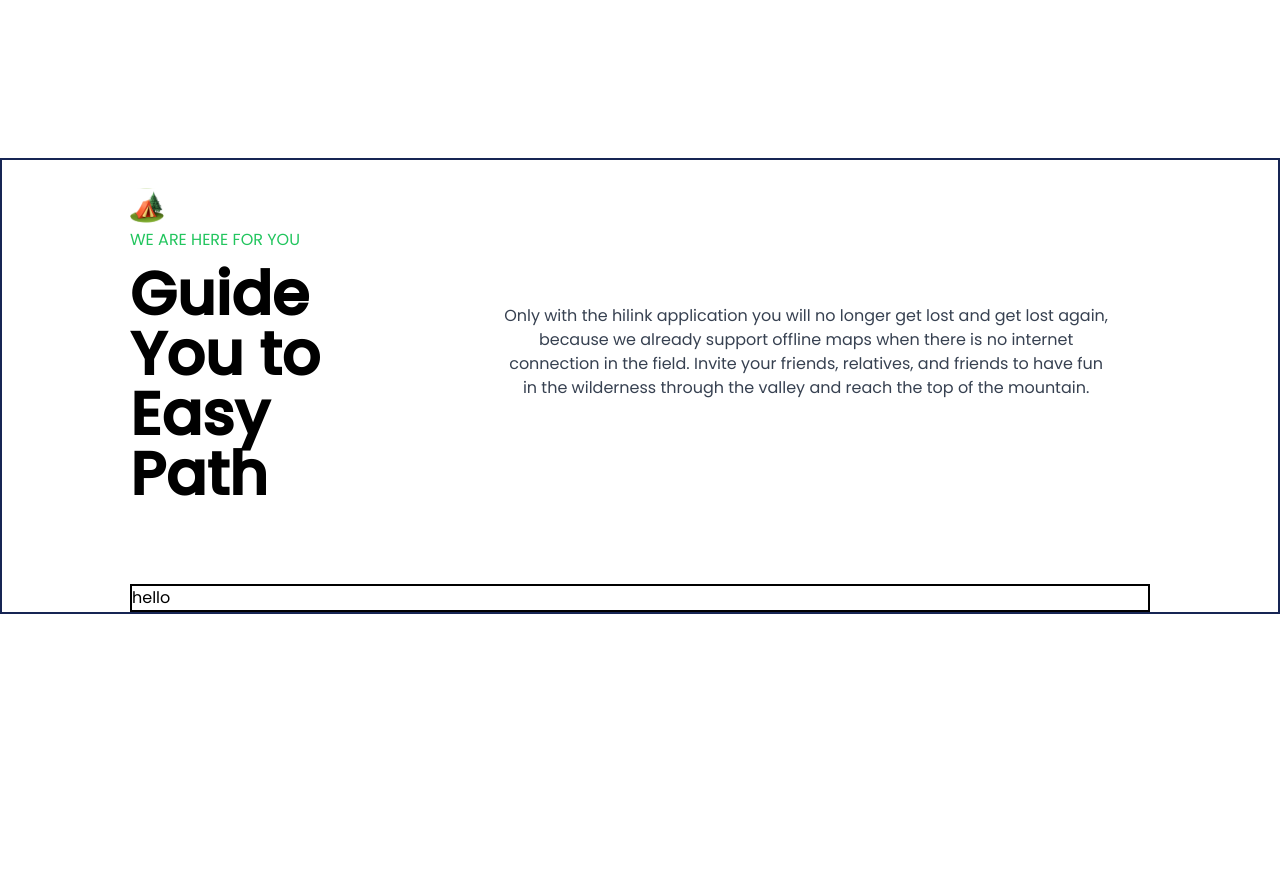
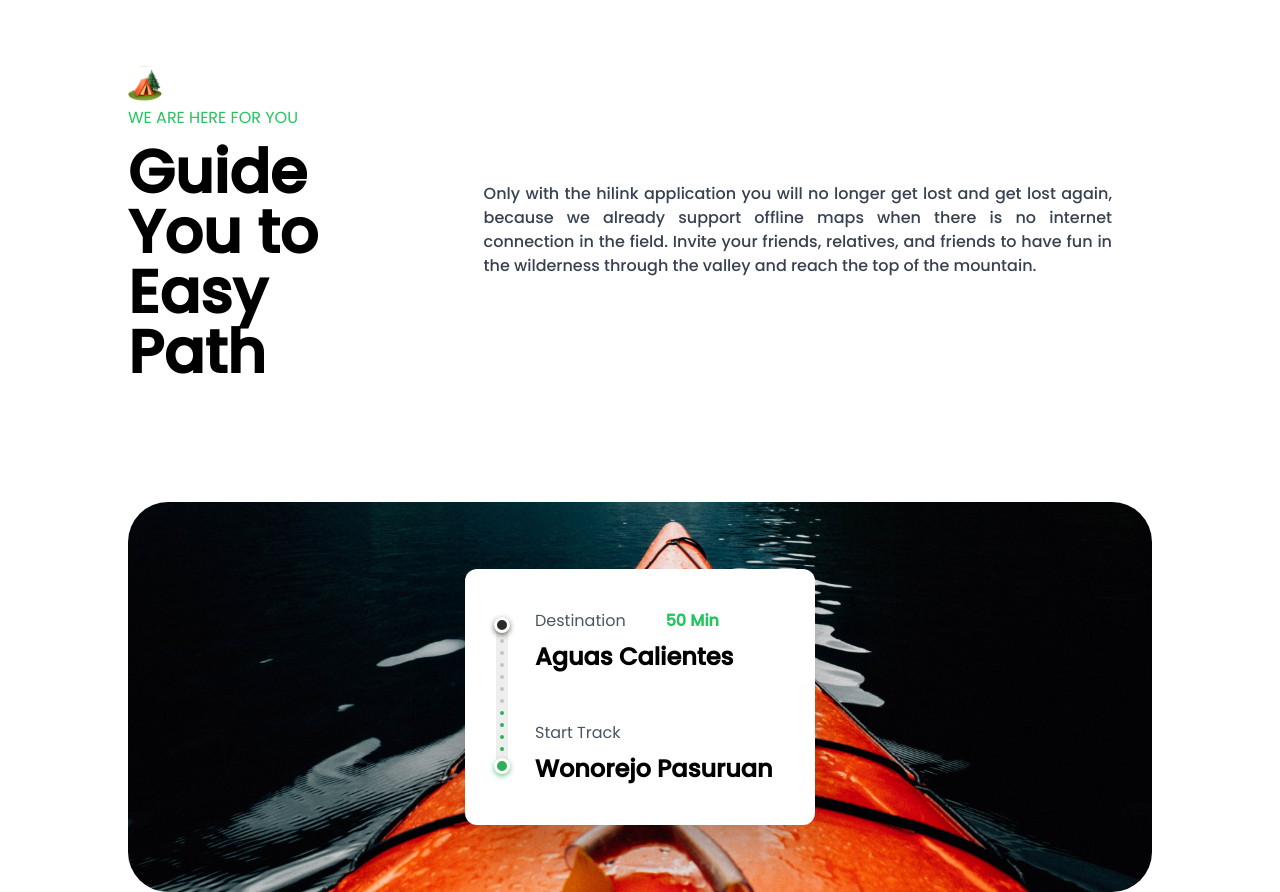
Before and after one commit to Asaduzzaman04/HiLink, a Next.js app: page / in a window 1280 px wide. Shown: the part 1722-2614 px from the top of the page. Before the commit the page ends 2336 px from the top, so only its background shows below. Built offline with nearby package versions, Linux system fonts and the light colour scheme.

Commit message:
guide section

```diff
--- a/components/Guide/Leftcontent.tsx
+++ b/components/Guide/Leftcontent.tsx
@@ -49,7 +49,7 @@ const LeftContent = () => {
             {/* Right Section: This will animate from right to left */}
             <motion.div
                 ref={rightRef}
-                className="lg:pr-10 lg:py-14 p-6 py-10   h-full flex justify-center items-start"
+                className="lg:pr-10 lg:py-14  py-10   h-full flex justify-center items-start"
                 initial={{ opacity: 0, x: 50, scale: 0 }} // Initial state (invisible and off-screen to the right)
                 animate={{
                     opacity: inViewRight ? 1 : 0,
@@ -58,7 +58,7 @@ const LeftContent = () => {
                 }} // Animates while in view
                 transition={{ duration: 0.8, ease: "easeOut" }}
             >
-                <p className="regular-16 text-gray-700 text-center">
+                <p className="font-medium  text-gray-700 text-justify">
                     Only with the hilink application you will no longer get lost and get lost again,
                     because we already support offline maps when there is no internet connection in the field.
                     Invite your friends, relatives, and friends to have fun in the wilderness through
--- a/components/Home/Camp.tsx
+++ b/components/Home/Camp.tsx
@@ -4,7 +4,7 @@ import CampQuote from "@/components/Camp/CampQuote";
 
 const Camp = () => {
     return (
-        <section className={`px-6  lg:px-20 xl:px-32 border-black w-full 2xl:w-full relative flex justify-end  items-end flex-col py-10 lg:mb-10 lg:py-20 xl:mb-20`}>
+        <section className={`px-6  lg:px-20 xl:px-32 border-black w-full 2xl:w-full relative flex justify-end  items-end flex-col py-10 lg:mb-10 lg:py-10 xl:mb-10`}>
             {/*bg images section*/}
            <div className={`hide-scrollbar overflow-x-auto h-[340px] lg:h-[440px] xl:h-[640px] w-full flex   justify-start items-start gap-8 `}>
 
--- a/components/Home/Guide.tsx
+++ b/components/Home/Guide.tsx
@@ -1,14 +1,48 @@
 import React from 'react';
 import LeftContent from "@/components/Guide/Leftcontent";
+import  BoatImage from "@/public/boat.png"
+import  DestinationImage  from "@/public/meter.svg"
+import Image from "next/image";
 
 const Guide = () => {
+
     return (
-        <section className="px-6 lg:px-20 xl:px-32 flex flex-col justify-center items-center border-2 border-blue-950 w-full">
+        <section className="px-6 lg:px-20 xl:px-32 flex flex-col justify-center items-center ">
             {/* Guide Section */}
             <LeftContent/>
             {/*right section*/}
-            <div className={`border-2 border-black flex-1 w-full`}>
-                hello
+            <div className={`relative  flex-1 w-full mt-0 lg:mt-10`}>
+
+                <Image src={BoatImage}  alt="Boat"  className={`w-full object-cover aspect-square rounded-2xl lg:rounded-5xl md:aspect-auto`} />
+                <div className={`shadow-[0_35px_60px_-15px_rgba(0,0,0,0.3)] absolute flex text-black lg:w-[350px] w-[300px]  left-1/2 top-1/2 -translate-x-[50%] -translate-y-[50%] bg-white px-6 py-10 justify-center items-center rounded-xl`}>
+                        <div className={`flex w-full   gap-5 justify-center items-center `}>
+                            {/*meter-image*/}
+                                <div className={"h-full "}>
+                                    <Image src={DestinationImage} alt={"meter image"}/>
+                                </div>
+                            {/*maps-details*/}
+                            <div className={`flex gap-12 capitalize flex-col w-full h-full justify-around flex-1  `}>
+                                {/*end destnation*/}
+                                <div className={"flex-col flex gap-2 justify-start items-start"}>
+
+                                        <h4 className={`flex justify-around gap-10  `}>
+                                            <span className={`text-gray-600`}>destination</span>
+                                            <span className={`text-green-500 font-semibold`}>50 min</span>
+                                        </h4>
+                                        <h3 className={`font-semibold text-xl lg:text-2xl`}>Aguas Calientes</h3>
+
+                                </div>
+                                {/*start-section*/}
+                                <div>
+                                    <div className={"flex-col w-full flex gap-2 justify-start items-start"}>
+                                        <span className={`text-gray-600`}>Start track</span>
+                                        <h3 className={`font-semibold text-xl lg:text-2xl`}>Wonorejo Pasuruan</h3>
+                                    </div>
+                                </div>
+                            </div>
+                        </div>
+                </div>
+
             </div>
         </section>
     );
```
